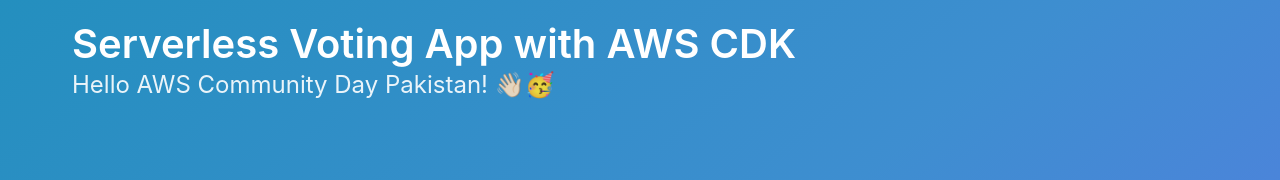
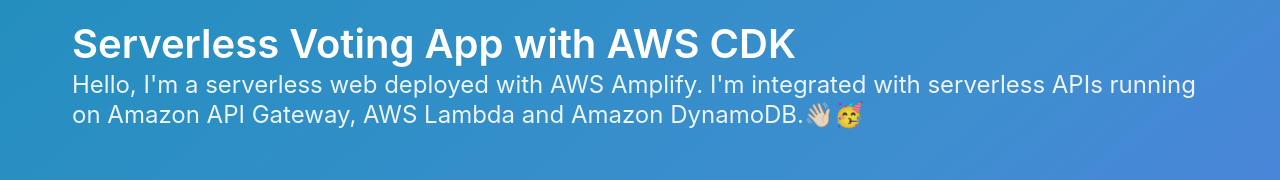
Before and after one commit to shrijandra/app-serverlessVoting-cdk, a website: page voting-web/index.html in a window 1280 px wide. Shown: the part 123-303 px from the top of the page. Drawn offline with nearby package versions, Linux system fonts and the light colour scheme; no server answers.

Commit message:
Updating to generic info

```diff
--- a/voting-web/index.html
+++ b/voting-web/index.html
@@ -17,7 +17,7 @@
                         Serverless Voting App with AWS CDK
                     </h1>
                     <div class='subtitle is-4'>
-                        Hello AWS Community Day Pakistan! 👋🏻🥳
+                        Hello, I'm a serverless web deployed with AWS Amplify. I'm integrated with serverless APIs running on Amazon API Gateway, AWS Lambda and Amazon DynamoDB.👋🏻🥳
                     </div>
                 </div>
             </div>
```
